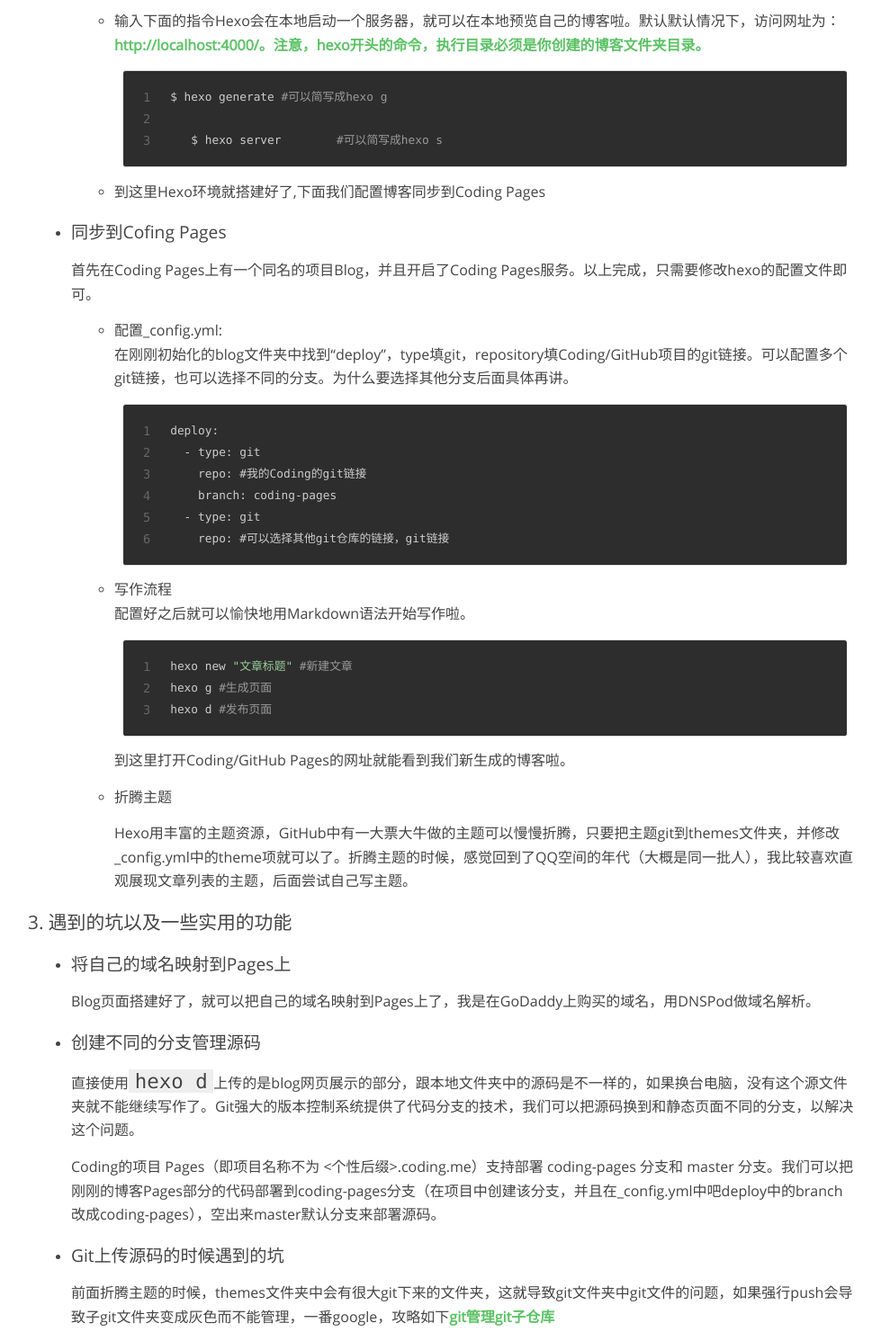
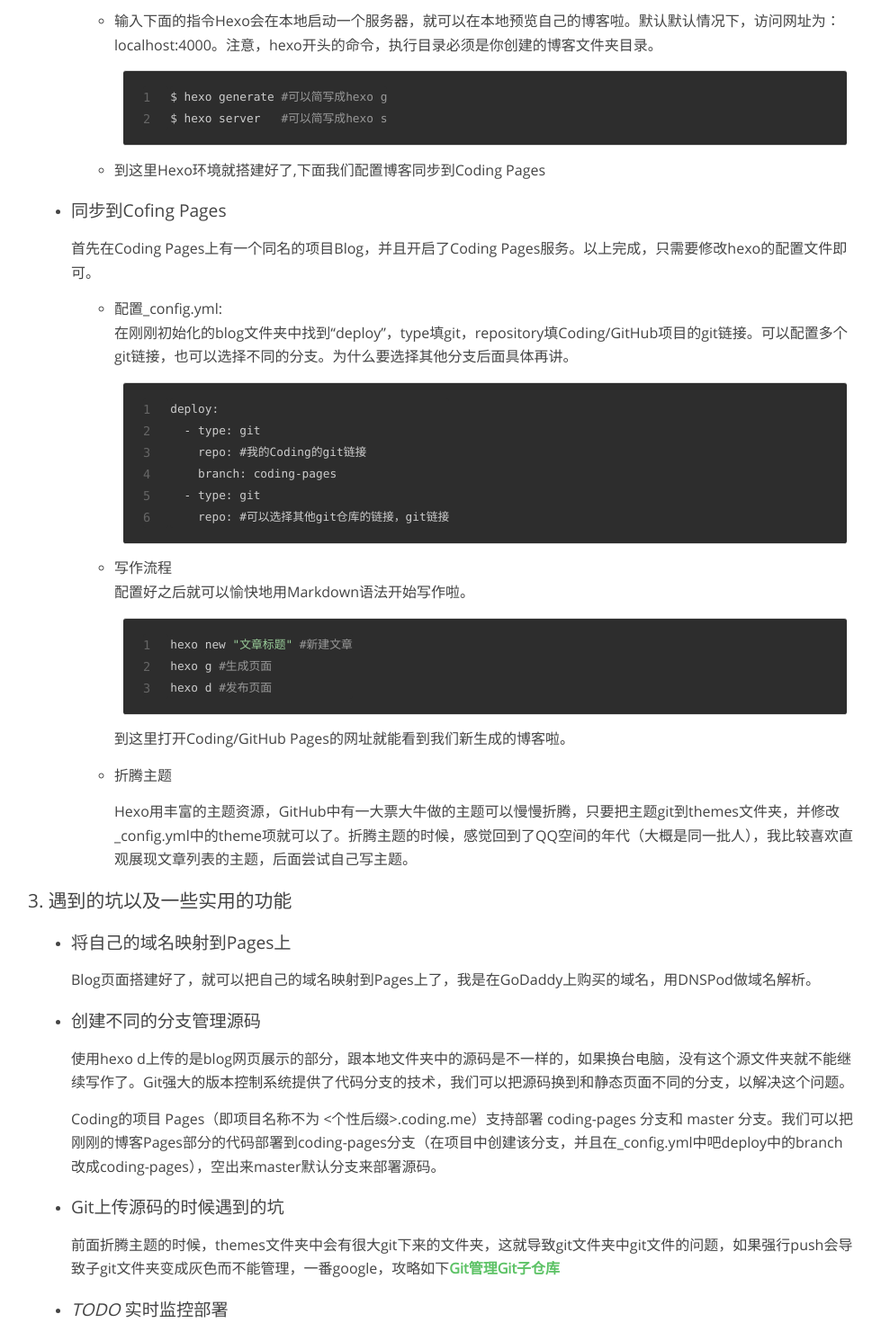
Before and after one commit to eejwtang/eejwtang.github.io, a plain HTML site: page 2019/01/28/Hexo-Coding-create-blog/index.html in a window 1280 px wide. Shown: the part 1717-3198 px from the top of the page at 90% size, without its empty margins (289-1268 px from the left). Drawn offline with Linux system fonts and the light colour scheme; files whose address does not match are found by name.

Commit message:
Site updated: 2019-01-29 22:24:47

```diff
--- a/2019/01/28/Hexo-Coding-create-blog/index.html
+++ b/2019/01/28/Hexo-Coding-create-blog/index.html
@@ -81,8 +81,8 @@
 <li><p>初始化完成后，指定文件夹的目录如下：</p>
 <figure class="highlight plain"><table><tr><td class="gutter"><pre><span class="line">1</span><br><span class="line">2</span><br><span class="line">3</span><br><span class="line">4</span><br><span class="line">5</span><br><span class="line">6</span><br><span class="line">7</span><br><span class="line">8</span><br></pre></td><td class="code"><pre><span class="line">.</span><br><span class="line">├── _config.yml</span><br><span class="line">├── package.json</span><br><span class="line">├── scaffolds</span><br><span class="line">├── source</span><br><span class="line">|   ├── _drafts</span><br><span class="line">|   └── _posts</span><br><span class="line">└── themes</span><br></pre></td></tr></table></figure>
 </li>
-<li><p>输入下面的指令Hexo会在本地启动一个服务器，就可以在本地预览自己的博客啦。默认默认情况下，访问网址为：<a href="http://localhost:4000/。注意，hexo开头的命令，执行目录必须是你创建的博客文件夹目录。" target="_blank" rel="noopener">http://localhost:4000/。注意，hexo开头的命令，执行目录必须是你创建的博客文件夹目录。</a></p>
-<figure class="highlight sh"><table><tr><td class="gutter"><pre><span class="line">1</span><br><span class="line">2</span><br><span class="line">3</span><br></pre></td><td class="code"><pre><span class="line">$ hexo generate <span class="comment">#可以简写成hexo g</span></span><br><span class="line"></span><br><span class="line">   $ hexo server	<span class="comment">#可以简写成hexo s</span></span><br></pre></td></tr></table></figure>
+<li><p>输入下面的指令Hexo会在本地启动一个服务器，就可以在本地预览自己的博客啦。默认默认情况下，访问网址为：localhost:4000。注意，hexo开头的命令，执行目录必须是你创建的博客文件夹目录。</p>
+<figure class="highlight sh"><table><tr><td class="gutter"><pre><span class="line">1</span><br><span class="line">2</span><br></pre></td><td class="code"><pre><span class="line">$ hexo generate <span class="comment">#可以简写成hexo g</span></span><br><span class="line">$ hexo server	<span class="comment">#可以简写成hexo s</span></span><br></pre></td></tr></table></figure>
 </li>
 <li><p>到这里Hexo环境就搭建好了,下面我们配置博客同步到Coding Pages</p>
 </li>
@@ -91,7 +91,7 @@
 <li><h5 id="同步到Cofing-Pages"><a href="#同步到Cofing-Pages" class="headerlink" title="同步到Cofing Pages"></a>同步到Cofing Pages</h5><p>  首先在Coding Pages上有一个同名的项目Blog，并且开启了Coding Pages服务。以上完成，只需要修改hexo的配置文件即可。</p>
 <ul>
 <li><p>配置_config.yml:<br>  在刚刚初始化的blog文件夹中找到“deploy”，type填git，repository填Coding/GitHub项目的git链接。可以配置多个git链接，也可以选择不同的分支。为什么要选择其他分支后面具体再讲。</p>
-  <figure class="highlight"><table><tr><td class="gutter"><pre><span class="line">1</span><br><span class="line">2</span><br><span class="line">3</span><br><span class="line">4</span><br><span class="line">5</span><br><span class="line">6</span><br></pre></td><td class="code"><pre><span class="line">deploy:</span><br><span class="line">  - type: git</span><br><span class="line">    repo: #我的Coding的git链接</span><br><span class="line">    branch: coding-pages</span><br><span class="line">  - type: git</span><br><span class="line">    repo: #可以选择其他git仓库的链接，git链接</span><br></pre></td></tr></table></figure>
+<figure class="highlight"><table><tr><td class="gutter"><pre><span class="line">1</span><br><span class="line">2</span><br><span class="line">3</span><br><span class="line">4</span><br><span class="line">5</span><br><span class="line">6</span><br></pre></td><td class="code"><pre><span class="line">deploy:</span><br><span class="line">  - type: git</span><br><span class="line">    repo: #我的Coding的git链接</span><br><span class="line">    branch: coding-pages</span><br><span class="line">  - type: git</span><br><span class="line">    repo: #可以选择其他git仓库的链接，git链接</span><br></pre></td></tr></table></figure>
 </li>
 <li><p>写作流程<br>  配置好之后就可以愉快地用Markdown语法开始写作啦。</p>
 <figure class="highlight sh"><table><tr><td class="gutter"><pre><span class="line">1</span><br><span class="line">2</span><br><span class="line">3</span><br></pre></td><td class="code"><pre><span class="line">hexo new <span class="string">"文章标题"</span> <span class="comment">#新建文章</span></span><br><span class="line">hexo g <span class="comment">#生成页面</span></span><br><span class="line">hexo d <span class="comment">#发布页面</span></span><br></pre></td></tr></table></figure>
@@ -106,10 +106,10 @@
 <h4 id="3-遇到的坑以及一些实用的功能"><a href="#3-遇到的坑以及一些实用的功能" class="headerlink" title="3. 遇到的坑以及一些实用的功能"></a>3. 遇到的坑以及一些实用的功能</h4><ul>
 <li><h5 id="将自己的域名映射到Pages上"><a href="#将自己的域名映射到Pages上" class="headerlink" title="将自己的域名映射到Pages上"></a>将自己的域名映射到Pages上</h5><p>  Blog页面搭建好了，就可以把自己的域名映射到Pages上了，我是在GoDaddy上购买的域名，用DNSPod做域名解析。</p>
 </li>
-<li><h5 id="创建不同的分支管理源码"><a href="#创建不同的分支管理源码" class="headerlink" title="创建不同的分支管理源码"></a>创建不同的分支管理源码</h5><p>  直接使用<code>hexo d</code>上传的是blog网页展示的部分，跟本地文件夹中的源码是不一样的，如果换台电脑，没有这个源文件夹就不能继续写作了。Git强大的版本控制系统提供了代码分支的技术，我们可以把源码换到和静态页面不同的分支，以解决这个问题。</p>
+<li><h5 id="创建不同的分支管理源码"><a href="#创建不同的分支管理源码" class="headerlink" title="创建不同的分支管理源码"></a>创建不同的分支管理源码</h5><p>  使用hexo d上传的是blog网页展示的部分，跟本地文件夹中的源码是不一样的，如果换台电脑，没有这个源文件夹就不能继续写作了。Git强大的版本控制系统提供了代码分支的技术，我们可以把源码换到和静态页面不同的分支，以解决这个问题。</p>
 <p>  Coding的项目 Pages（即项目名称不为 &lt;个性后缀&gt;.coding.me）支持部署 coding-pages 分支和 master 分支。我们可以把刚刚的博客Pages部分的代码部署到coding-pages分支（在项目中创建该分支，并且在_config.yml中吧deploy中的branch改成coding-pages），空出来master默认分支来部署源码。</p>
 </li>
-<li><h5 id="Git上传源码的时候遇到的坑"><a href="#Git上传源码的时候遇到的坑" class="headerlink" title="Git上传源码的时候遇到的坑"></a>Git上传源码的时候遇到的坑</h5><p>  前面折腾主题的时候，themes文件夹中会有很大git下来的文件夹，这就导致git文件夹中git文件的问题，如果强行push会导致子git文件夹变成灰色而不能管理，一番google，攻略如下<a href="https://upupming.site/2018/05/31/git-submodules/#%E8%A7%A3%E5%86%B3%E6%96%B9%E6%A1%88" target="_blank" rel="noopener">git管理git子仓库</a></p>
+<li><h5 id="Git上传源码的时候遇到的坑"><a href="#Git上传源码的时候遇到的坑" class="headerlink" title="Git上传源码的时候遇到的坑"></a>Git上传源码的时候遇到的坑</h5><p>  前面折腾主题的时候，themes文件夹中会有很大git下来的文件夹，这就导致git文件夹中git文件的问题，如果强行push会导致子git文件夹变成灰色而不能管理，一番google，攻略如下<a href="https://upupming.site/2018/05/31/git-submodules/#%E8%A7%A3%E5%86%B3%E6%96%B9%E6%A1%88" target="_blank" rel="noopener">Git管理Git子仓库</a></p>
 </li>
 <li><h5 id="TODO-实时监控部署"><a href="#TODO-实时监控部署" class="headerlink" title="TODO 实时监控部署"></a><em>TODO</em> 实时监控部署</h5><p>  这个还没实现，我思路是把Hexo搭建到VPS上，用类似坚果云的工具同步md文件，实现实时监控部署。应该还要更成熟的方案，有时间再找找。</p>
 </li>
```
